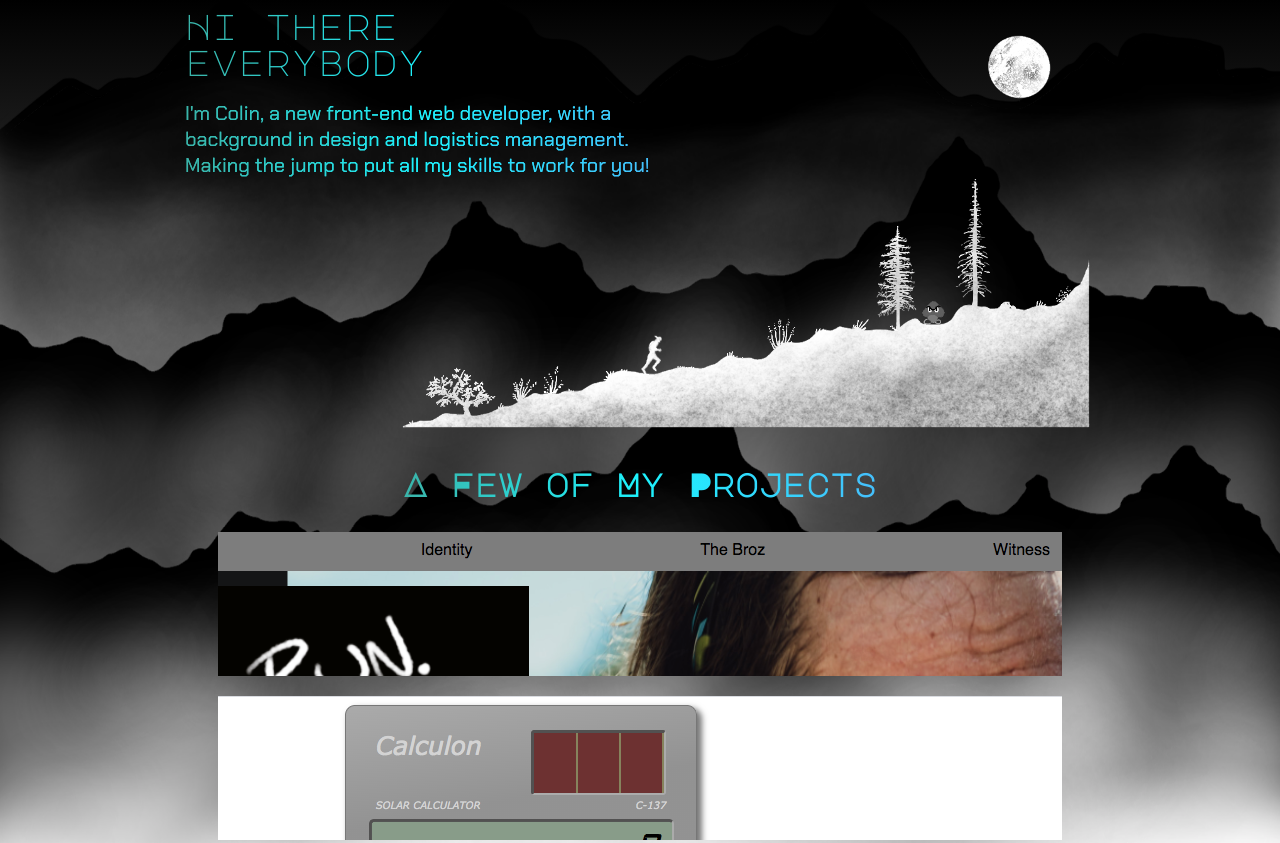
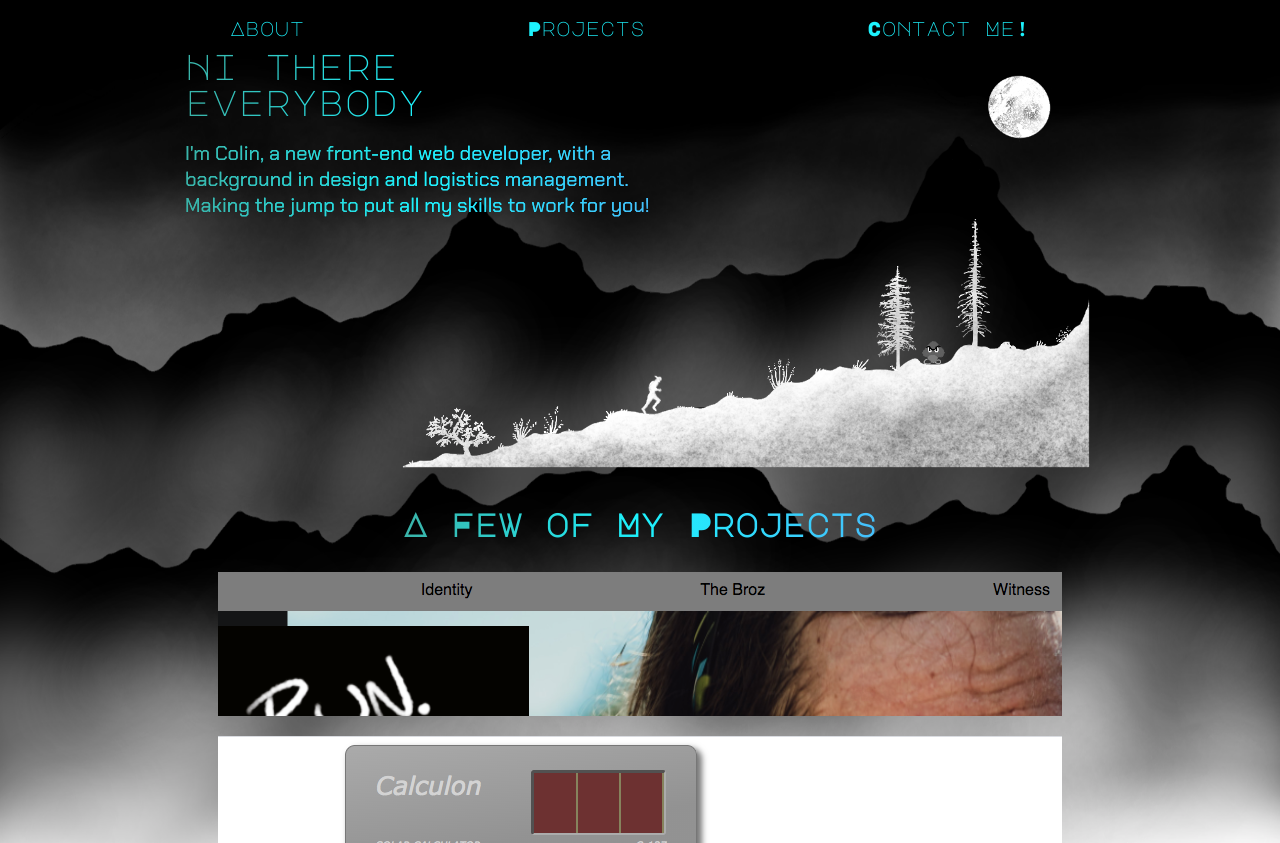
Before and after one commit to murfdog64/portfolio, a website built with Parcel: page index.html in a window 1280 px wide. Shown: the top 843 px of the page. Built offline with nearby package versions, Linux system fonts and the light colour scheme.

Commit message:
added header

```diff
--- a/index.html
+++ b/index.html
@@ -9,6 +9,11 @@
 </head>
 <body>
   <div id="overlay"></div>
+  <header id="header">
+      <a href="#landing">About</a>
+      <a href="#projects">Projects</a>
+      <div class="contact-btn">Contact Me!</div>
+  </header>
   <div id="landing">
     <div class= "hello">Hi there everybody
       <p>I'm Colin, a new front-end web developer, with a background in design and logistics management. Making the jump to put all my skills to work for you!</p>
@@ -97,7 +102,7 @@
     </div>
     <p>&copy;Colin Farris</p>
     <div class="contact">
-      <div id="contact-btn">&#187Contact Me!</div>
+      <div class="contact-btn">&#187Contact Me!</div>
     </div>
   </footer>
   <script src="script.js"></script>
--- a/script.js
+++ b/script.js
@@ -19,7 +19,10 @@ document.getElementById('popup-close').onclick = function() {
   popup.className = '';
 }
 
-document.getElementById('contact-btn').onclick = function() {
-  overlay.className = 'show';
-  popup.className = 'show';
+let contactBtns = document.querySelectorAll('.contact-btn');
+for (let i = 0; i < contactBtns.length; i++) {
+  contactBtns[i].onclick = function() {
+    overlay.className = 'show';
+    popup.className = 'show';
+  }
 }
--- a/styles.css
+++ b/styles.css
@@ -6,12 +6,24 @@
 
 body {
   background: rgb(0,0,0);
-  background: linear-gradient(180deg, rgba(0,0,0,1) 0%, rgba(255,255,255,1) 100%);
+  /* background: linear-gradient(180deg, rgba(0,0,0,1) 0%, rgba(255,255,255,1) 100%); */
   color: azure;
   display: flex;
   justify-content: center;
   align-items: center;
   flex-direction: column;
+}
+
+#header {
+  display: flex;
+  justify-content: space-evenly;
+  padding: 10px;
+  font-size: 20px;
+  width: 100%;
+}
+
+#header > .contact-btn {
+  font-size: 20px;
 }
 
 h1, h2, .hello {
@@ -28,13 +40,20 @@ p {
 }
 
 a:link {
+  color: rgba(29,242,253,1);
   display: block;
   text-decoration: none;
   width: fit-content;
+  transition: .3s all;
 }
 
 a:visited {
   color: rgba(29,242,253,1)
+}
+
+a:hover {
+  color: white;
+  font-weight: bold;
 }
 
 .backdrop-1 {
@@ -252,7 +271,7 @@ footer > p {
   width: 200px;
 }
 
-#contact-btn {
+.contact-btn {
   color: rgba(29,242,253,1);
   cursor: pointer;
   font-size: 25px;
@@ -260,7 +279,7 @@ footer > p {
   margin-right: 20px;
 }
 
-#contact-btn:hover {
+.contact-btn:hover {
   color: white;
   font-weight: bold;
   -webkit-text-shadow: 0px 0px 5px 2px rgba(250,250,250,1);
```
Also changed, not shown: dist/index.html, 6 other files.
